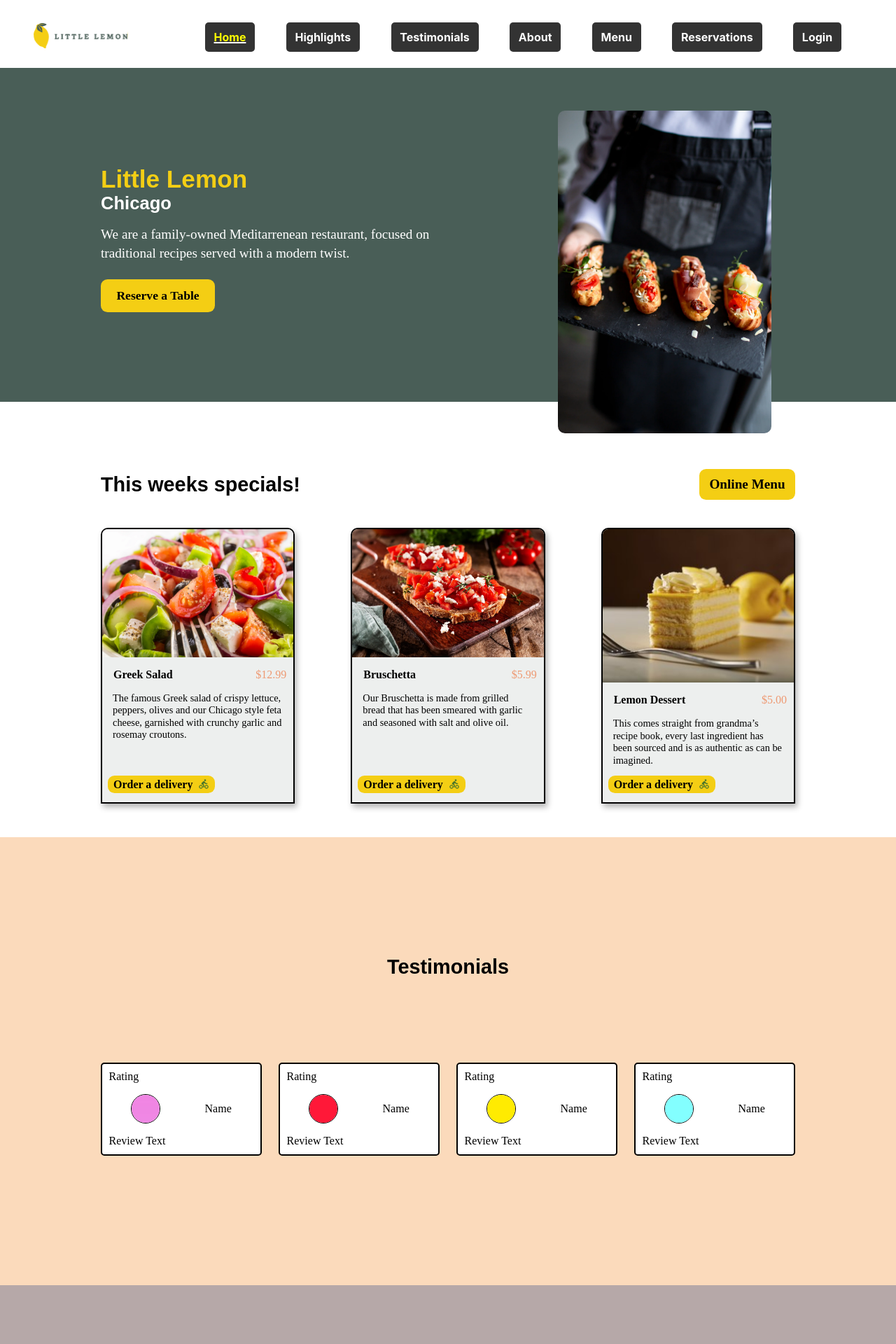
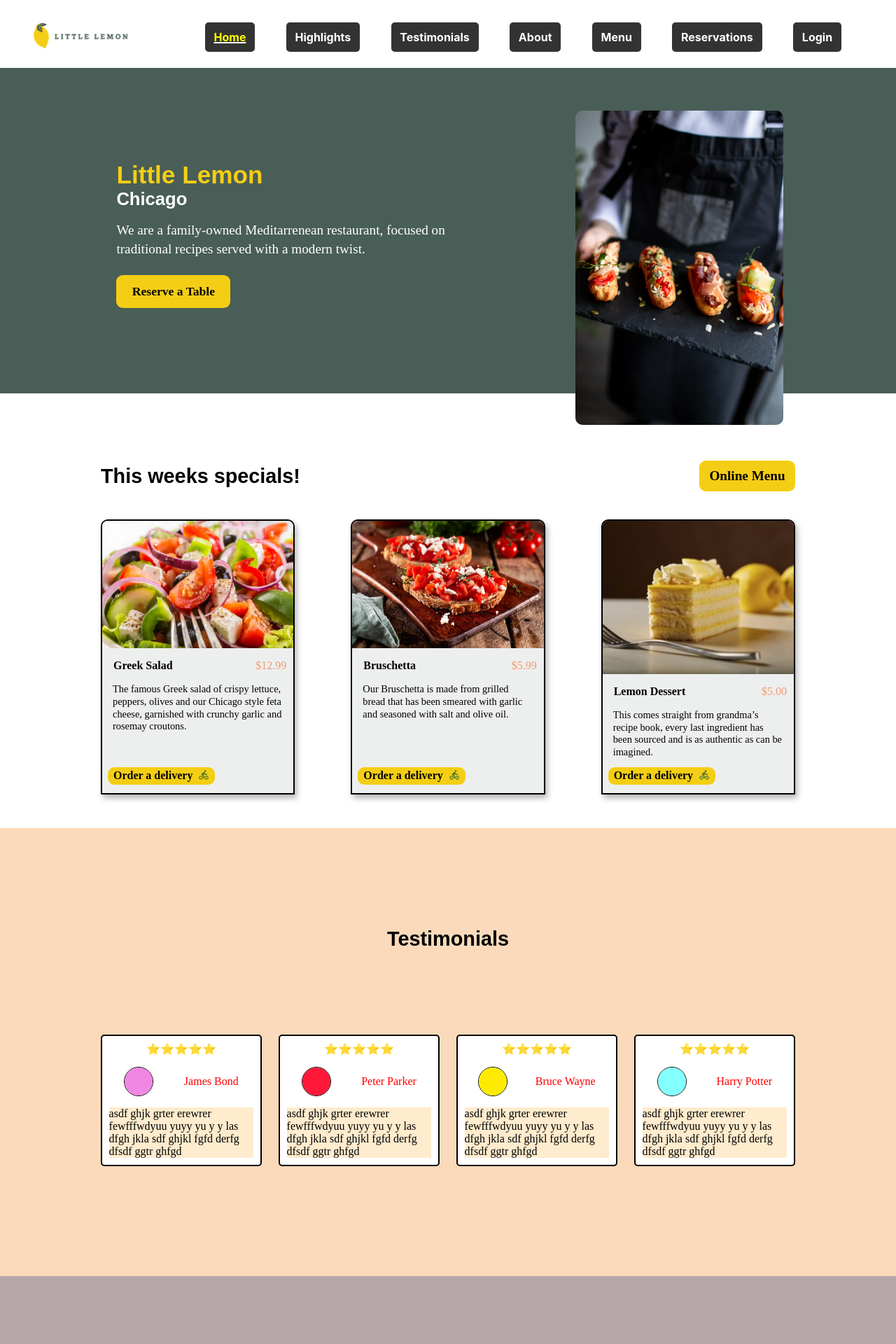
Before and after one commit to Freddsterius/little-lemon, a React (Create React App) app: page / in a window 1280 px wide. Shown: the top 1920 px of the page at 70% size. Built offline with nearby package versions, Linux system fonts and the light colour scheme.

Commit message:
made the testimonial's cards modular and redisigned the hero for smaller screens

```diff
--- /dev/null
+++ b/src/components/cards/testimonialsCard/TestimonialCard.js
@@ -0,0 +1,21 @@
+import React from "react";
+import "./testimonialCard.css";
+
+const TestimonialCard = ({ name, reviewText, image, rating }) => {
+  return (
+    <div>
+      <div className="rating-card">
+        <p className="rating-score">{rating}</p>
+
+        <div className="photo-name-container">
+          <img src={image} alt="user profile 1" />
+          <p>{name}</p>
+        </div>
+
+        <p className="review-text">{reviewText}</p>
+      </div>
+    </div>
+  );
+};
+
+export default TestimonialCard;
--- /dev/null
+++ b/src/components/cards/testimonialsCard/testimonialCard.css
@@ -0,0 +1,30 @@
+.rating-card {
+  border: 0.18rem solid var(--dark);
+  overflow: hidden;
+  border-radius: 5px;
+  background-color: var(--light);
+  padding: 0.6rem;
+}
+
+.rating-score {
+  text-align: center;
+}
+
+.photo-name-container {
+  display: flex;
+  justify-content: space-around;
+  align-items: center;
+  padding-block: 1rem;
+}
+.photo-name-container img {
+  border-radius: 50%;
+  border: 0.1rem solid var(--dark);
+}
+
+.photo-name-container p {
+  color: red;
+}
+
+.review-text {
+  background-color: blanchedalmond;
+}
--- a/src/components/hero/hero.css
+++ b/src/components/hero/hero.css
@@ -1,6 +1,7 @@
 .hero-container {
   background-color: var(--primary-color1);
   display: flex;
+  flex-direction: column;
   justify-content: space-between;
   align-items: center;
   gap: 1rem;
@@ -9,6 +10,7 @@
 
   /*small*/
   @media (min-width: 576px) {
+    flex-direction: row;
     gap: 3rem;
     padding-inline: 4rem;
   }
@@ -40,6 +42,10 @@
 
 .hero-text-container {
   flex: 3;
+  display: flex;
+  flex-direction: column;
+  justify-content: center;
+  padding-left: 1.4rem;
 }
 .hero-text-container h1 {
   font-size: 1.7rem;
@@ -178,17 +184,18 @@
 .hero-image-container {
   flex: 2;
   display: flex;
-  position: relative;
+  justify-content: center;
 }
 .hero-image-container img {
   max-width: 90%;
   height: auto;
   border-radius: var(--img-border-radius);
-  transform: translateY(35px);
+  transform: translateY(20px);
 
   /*small*/
   @media (min-width: 576px) {
     transform: translateY(40px);
+    max-width: 90%;
   }
 
   /*extra large*/
--- a/src/components/highlights/Highlights.js
+++ b/src/components/highlights/Highlights.js
@@ -7,7 +7,7 @@ import "./highlights.css";
 
 import Card from "../cards/Card";
 
-const dish = [
+const dishes = [
   {
     image: greekSalad,
     name: "Greek Salad",
@@ -43,7 +43,7 @@ const Highlights = () => {
 
       <div className="dish-cards-container">
         <div className="dish-cards-container">
-          {dish.map((dish) => (
+          {dishes.map((dish) => (
             <Card
               key={dish.name}
               image={dish.image}
--- a/src/components/testimonials/Testimonials.js
+++ b/src/components/testimonials/Testimonials.js
@@ -4,14 +4,44 @@ import profilePhotoi from "../../assets/testimonials/grad2.jpg";
 import profilePhotoii from "../../assets/testimonials/grad3.jpg";
 import profilePhotoiii from "../../assets/testimonials/grad4.jpg";
 import "./testimonials.css";
+import TestimonialCard from "../cards/testimonialsCard/TestimonialCard";
 
+const testimonials = [
+  {
+    image: profilePhoto,
+    name: "James Bond",
+    reviewText:
+      "asdf ghjk grter  erewrer fewfffwdyuu yuyy yu y y  las dfgh jkla sdf ghjkl fgfd derfg dfsdf ggtr ghfgd",
+    rating: "⭐⭐⭐⭐⭐",
+  },
+  {
+    image: profilePhotoi,
+    name: "Peter Parker",
+    reviewText:
+      "asdf ghjk grter  erewrer fewfffwdyuu yuyy yu y y  las dfgh jkla sdf ghjkl fgfd derfg dfsdf ggtr ghfgd",
+    rating: "⭐⭐⭐⭐⭐",
+  },
+  {
+    image: profilePhotoii,
+    name: "Bruce Wayne",
+    reviewText:
+      "asdf ghjk grter  erewrer fewfffwdyuu yuyy yu y y  las dfgh jkla sdf ghjkl fgfd derfg dfsdf ggtr ghfgd",
+    rating: "⭐⭐⭐⭐⭐",
+  },
+  {
+    image: profilePhotoiii,
+    name: "Harry Potter",
+    reviewText:
+      "asdf ghjk grter  erewrer fewfffwdyuu yuyy yu y y  las dfgh jkla sdf ghjkl fgfd derfg dfsdf ggtr ghfgd",
+    rating: "⭐⭐⭐⭐⭐",
+  },
+];
 const Testimonials = () => {
   return (
     <section className="testimonials-container">
       <h2 className="testimonials-title">Testimonials</h2>
-
       <div className="rating-cards-container">
-        <div className="rating-card">
+        {/* <div className="rating-card">
           <p>Rating</p>
           <div className="photo-name-container">
             <img src={profilePhoto} alt="user profile 1" />
@@ -45,10 +75,41 @@ const Testimonials = () => {
             <p>Name</p>
           </div>
           <p>Review Text</p>
-        </div>
+        </div> */}
+
+        {testimonials.map((testimonial) => (
+          <TestimonialCard
+            key={testimonial.name}
+            name={testimonial.name}
+            reviewText={testimonial.reviewText}
+            image={testimonial.image}
+            rating={testimonial.rating}
+          />
+        ))}
       </div>
     </section>
   );
 };
 
 export default Testimonials;
+
+{
+  /* <div class="card">
+  <div class="image-content">
+    <div class="card-image">
+      <img src="greek-salad-50.webp" alt="" class="card-img" />
+    </div>
+  </div>
+
+  <div class="text-content">
+    <h2 class="name">James Bond</h2>
+    <p class="description">
+      Lorem ipsum dolor sit amet consectetur adipisicing elit. Error accusamus
+      reiciendis ratione harum excepturi alias iste repudiandae molestiae minima
+      porro?
+    </p>
+
+    <button class="button">View More</button>
+  </div>
+</div>; */
+}
--- a/src/components/testimonials/testimonials.css
+++ b/src/components/testimonials/testimonials.css
@@ -73,7 +73,7 @@
   padding-top: 5rem;
 }
 
-.rating-card {
+/* .rating-card {
   border: 0.18rem solid var(--dark);
   overflow: hidden;
   border-radius: 5px;
@@ -89,4 +89,89 @@
 .rating-card img {
   border-radius: 50%;
   border: 0.1rem solid black;
+} */
+
+/*
+* {
+  margin: 0;
+  padding: 0;
+  box-sizing: border-box;
 }
+body {
+  min-height: 100vh;
+  display: flex;
+  align-items: center;
+  justify-content: center;
+  background-color: aliceblue;
+}
+
+.cards-container {
+  padding: 20px 50px;
+  background-color: rgb(138, 138, 138);
+  display: grid;
+  grid-template-columns: repeat(auto-fit, minmax(200px, 1fr));
+  gap: 2rem;
+}
+
+.card {
+  border-radius: 20px;
+  background-color: azure;
+}
+
+.image-content,
+.text-content {
+  display: flex;
+  flex-direction: column;
+  align-items: center;
+  justify-content: center;
+}
+.image-content {
+  padding: 20px 0;
+  background-color: #f4ce14;
+  border-radius: 20px;
+}
+
+.card-image {
+  height: 150px;
+  width: 150px;
+  border-radius: 50%;
+  border: 3px solid #ffffff;
+}
+
+.card-img {
+  height: 100%;
+  width: 100%;
+  object-fit: cover;
+  border-radius: 50%;
+  border: 3px solid #4070f4;
+}
+.text-content {
+  padding: 10px 14px;
+}
+
+.name {
+  font-size: 18px;
+  font-weight: 600;
+  color: #000000;
+  padding-bottom: 5px;
+}
+.description {
+  font-size: 14px;
+  color: #2c2c2c;
+  text-align: center;
+}
+.button {
+  border: none;
+  font-size: 16px;
+  color: #fff;
+  padding: 8px 16px;
+  background-color: #4070f4;
+  border-radius: 4px;
+  margin: 14px;
+  transition: background-color 0.3s;
+}
+.button:hover {
+  background-color: #265df2;
+}
+
+*/
--- a/src/index.css
+++ b/src/index.css
@@ -21,6 +21,7 @@ code {
   font-family: source-code-pro, Menlo, Monaco, Consolas, "Courier New",
     monospace;
 }
+
 h1,
 h2 {
   font-family: "markazi text", Arial;
```
